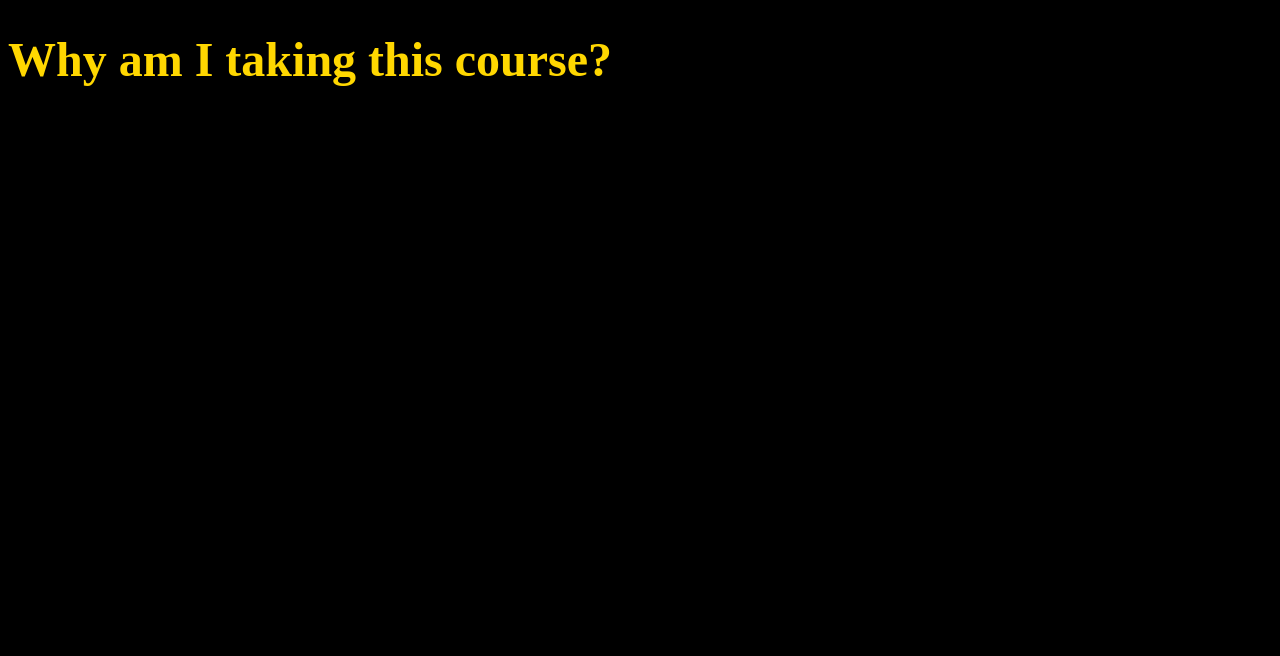
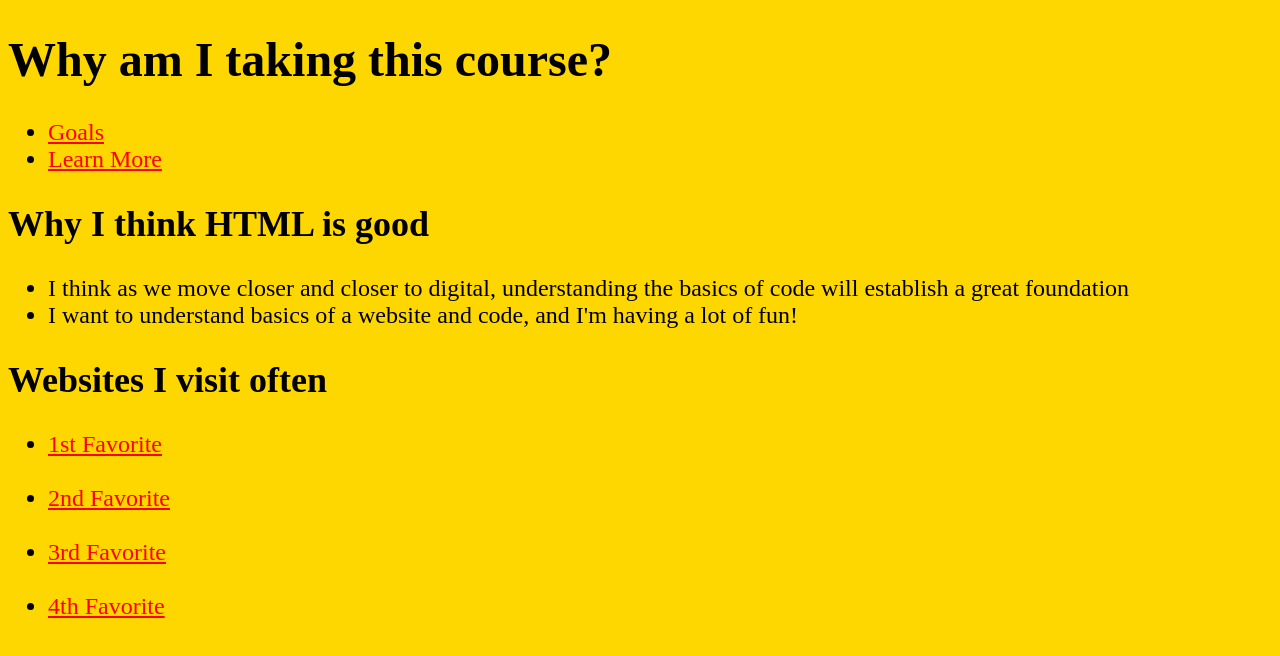
Before and after one commit to CIT85/johnh-pub, a plain HTML site: page w2/index.html in a window 1280 px wide. Drawn offline with Linux system fonts and the light colour scheme.

Commit message:
step 2 complete

```diff
--- a/w2/index.html
+++ b/w2/index.html
@@ -12,6 +12,45 @@
 <body>
 
     <h1>Why am I taking this course?</h1>
+    <nav>
+        <ul>
+            <li>
+                <a href="goals.html">Goals</a>
+            </li>
+            <li>
+                <a href="learn-more.html">Learn More</a>
+            </li>
+        </ul>
+    </nav>
+
+    <section id="Why HTML">
+    <h2>Why I think HTML is good</h2>
+    <ul>
+        <li>I think as we move closer and closer to digital, understanding the basics of code will establish a great foundation</li>
+        <li>I want to understand basics of a website and code, and I'm having a lot of fun!</li>
+
+    </ul>
+    </section>
+    <section>
+        <h2>Websites I visit often</h2>
+            <ul>
+                <li>
+                    <a href="https://linktr.ee/Hernandez_Family" target="_blank">1st Favorite</a>
+                </li>
+                <br>
+                <li>
+                    <a href="https://www.bleacherreport.com/san-francisco-49ers" target="_blank">2nd Favorite</a>
+                </li>
+                <br>
+                <li>
+                    <a href="https://www.espn.com" target="_blank">3rd Favorite</a>
+                </li>
+                <br>
+                <li>
+                    <a href="https://www.49ers.com" target="_blank">4th Favorite</a>
+                </li>
+            </ul>
+    </section>
 </body>
 
 
--- a/w2/main.css
+++ b/w2/main.css
@@ -3,8 +3,8 @@ html {
 }
 
 body {
-    background-color: black;
-    color: gold;
+    background-color: gold;
+    color: black;
 }
 
 a {
```
Also changed, not shown: w2/goals.html (+6 -0 lines), w2/learn-more.html (+6 -0 lines).
